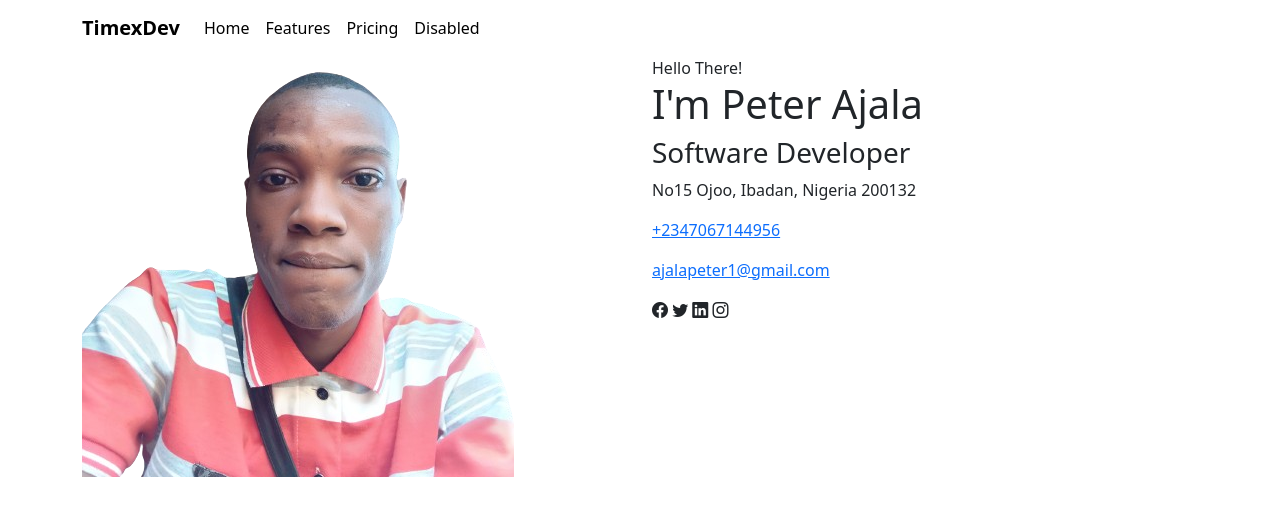
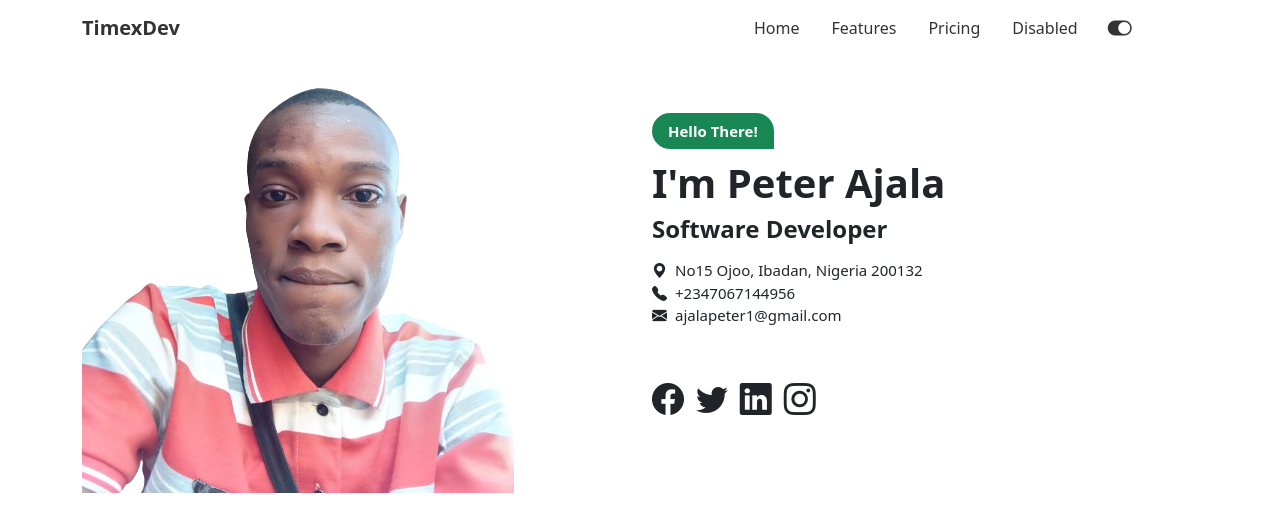
Before and after one commit to timexdev/Theme-change, a plain HTML site: page index.html in a window 1280 px wide. Drawn offline with nearby package versions, Linux system fonts and the light colour scheme.

Commit message:
worked on page theme toggle

```diff
--- a/index.css
+++ b/index.css
@@ -0,0 +1,59 @@
+@media (min-width:600px) {
+    .navbar-nav{
+        margin-left: 550px;
+    }
+}
+@media (max-width:600px) {
+    #toggleBtn{
+        margin-left: -400px;
+    }
+
+
+
+#info h1, h3, span{
+    text-align: center;
+}
+.details{
+    text-align: center
+};
+
+}
+
+.hello{
+    border-radius: 20px 20px 0 20px;
+}
+.details{
+    font-weight: 500;
+    font-size: 15px;
+
+}
+
+
+/* Default theme */
+body {
+    background-color: #f0f0f0;
+    color: #333;
+}
+
+.dark-theme {
+    background-color: #333;
+    color: #f0f0f0;
+}
+
+/* Default theme for navbar */
+#navbar a{
+    color: #333;
+}
+
+.dark-theme #navbar a {
+    background-color: #333;
+    color: #f0f0f0;
+}
+#toggleBtn{
+    color: #333;
+}
+
+.dark-theme #toggleBtn {
+    background-color: #333;
+    color: #f0f0f0;
+}
--- a/index.html
+++ b/index.html
@@ -12,18 +12,20 @@
     <link rel="stylesheet" href="https://cdn.jsdelivr.net/npm/bootstrap-icons@1.11.3/font/bootstrap-icons.min.css">
 </head>
 <body>
-    <nav class="navbar navbar-expand-lg">
+    <nav id="navbar" class="navbar navbar-expand-lg">
         <div class="container">
           <a class="navbar-brand fw-bold" href="#">TimexDev</a>
           <button class="navbar-toggler" type="button" data-bs-toggle="collapse" data-bs-target="#navbarNavAltMarkup" aria-controls="navbarNavAltMarkup" aria-expanded="false" aria-label="Toggle navigation">
             <span class="navbar-toggler-icon"></span>
           </button>
           <div class="collapse navbar-collapse" id="navbarNavAltMarkup">
-            <div class="navbar-nav">
-              <a class="nav-link active" href="#">Home</a>
-              <a class="nav-link active" href="#">Features</a>
-              <a class="nav-link active" href="#">Pricing</a>
-              <a class="nav-link active" href="#">Disabled</a>
+            <div id="navbar" class="navbar-nav">
+              <a class="nav-link active me-3" href="#">Home</a>
+              <a class="nav-link active me-3" href="#">Features</a>
+              <a class="nav-link active me-3" href="#">Pricing</a>
+              <a class="nav-link active me-3" href="#">Disabled</a>
+              <button id="toggleBtn" style="border: none; background-color: transparent;" onclick="changeTheme()"><i class="bi bi-toggle-on fs-4"></i></button>
+              <!-- <button style="border: none; background-color: transparent;" onclick="changeTheme()"><i class="bi bi-toggle-on fs-4"></i></button> -->
             </div>
           </div>
         </div>
@@ -31,23 +33,29 @@
 
       <header>
         <div class="container">
-            <div class="row">
+            <div class="row pt-3">
                 <div class="col-12 col-md-6">
                     <img src="./Images/ceo image.png" alt="CEO Image">
                 </div>
-                <div class="col-12 col-md-6">
-                    <span>Hello There!</span>
-                    <h1>I'm Peter Ajala</h1>
-                    <h3>Software Developer</h3>
-                    <p>No15 Ojoo, Ibadan, Nigeria 200132</p>
-                    <p><a href="tel:+23467144946">+2347067144956</a></p>
-                    <p><a href="mailto:ajalapeter@gmail.com">ajalapeter1@gmail.com</a></p>
-                    <div class="div">
-                        <i class="bi bi-facebook"></i>
-                        <i class="bi bi-twitter"></i>
-                        <i class="bi bi-linkedin"></i>
-                        <i class="bi bi-instagram"></i>
+                <div class="col-12 col-md-6 pt-5">
+                    <div id="info">
+                        <div class="details"><span class="bg-success text-white fw-bold px-3 py-2 hello">Hello There!</span></div>
+                    <h1 class="fw-bold pt-3">I'm Peter Ajala</h1>
+                    <h3 class="fw-semibold fs-4">Software Developer</h3>
+                    <div class="div mt-3 details">
+                        <span><i class="bi bi-geo-alt-fill me-2"></i>No15 Ojoo, Ibadan, Nigeria 200132</span> <br>
+                        <span><i class="bi bi-telephone-fill me-2"></i>+2347067144956</span> <br>
+                        <span><i class="bi bi-envelope-fill me-2"></i>ajalapeter1@gmail.com</span>
                     </div>
+
+                    <div  class="div mt-5 details">
+                        <i class="bi bi-facebook fs-2 me-2"></i>
+                        <i class="bi bi-twitter fs-2 me-2"></i>
+                        <i class="bi bi-linkedin fs-2 me-2"></i>
+                        <i class="bi bi-instagram fs-2"></i>
+                    </div>
+                    </div>
+
                 </div>
             </div>
         </div>
--- a/index.js
+++ b/index.js
@@ -0,0 +1,8 @@
+function changeTheme() {
+    var body = document.body;
+    var navbar = document.getElementById("navbar");
+
+    body.classList.toggle("dark-theme");
+    navbar.classList.toggle("dark-theme");
+    toggleBtn.classList.toggle("dark-theme");
+}
```
